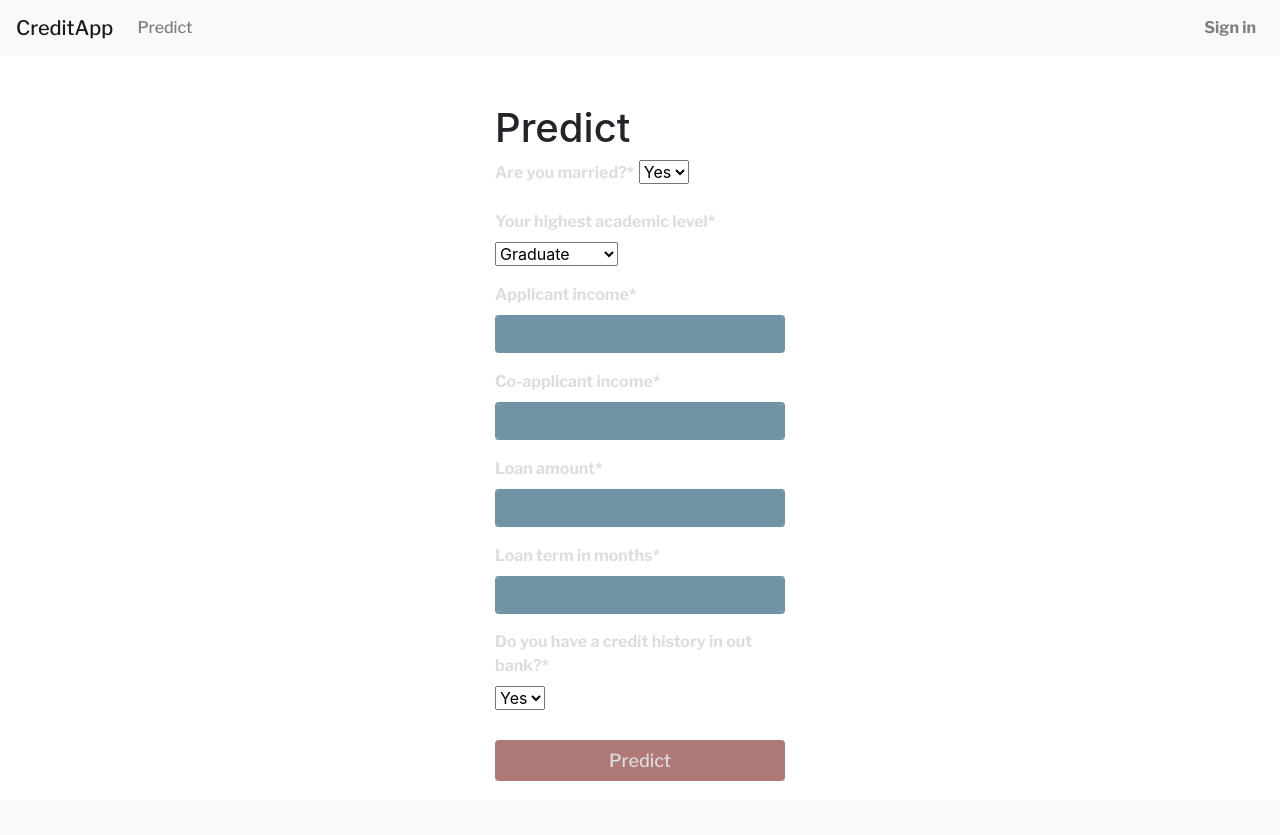
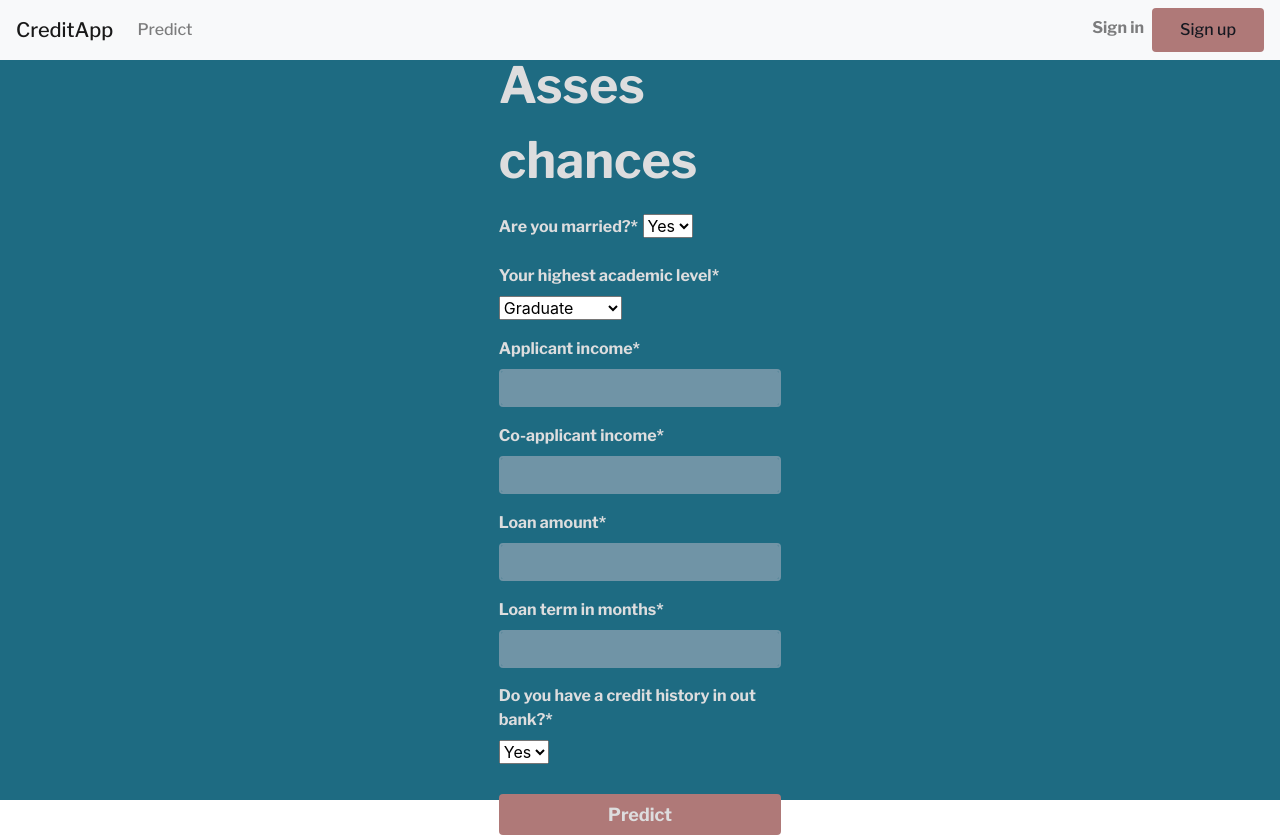
Before and after one commit to infoshareacademy/jpydzr2-syntaxerror-django, a Django app: page /predict/ in a window 1280 px wide. Before the commit the page ends 781 px from the top, so only its background shows below. Run offline with Django 3.2, Linux system fonts and the light colour scheme; some libraries are stand-ins or nearby versions.

Commit message:
dalsze stylowanie i zmiany w divach

```diff
--- a/syntaxerror_project/static/css/styles.css
+++ b/syntaxerror_project/static/css/styles.css
@@ -34,6 +34,7 @@ label {
     margin-left: 80px;
 }
 
+/* Form styles */
 .form-control {
     border: 2px solid #7094A6;
     background-color: #7094A6;
@@ -53,17 +54,36 @@ label {
     color: #DDDDDE;
   }
 
-.btn{
+.btn {
     margin-top: 30px;
     display: block;
     width: 100%;
     background-color: #AF7978;
     font-family: 'Libre Franklin', sans-serif;
+    font-weight: 800;
     font-size: 18px;
     color: #DDDDDE;
+}
+
+.signup-btn {
+    background-color: #AF7978;
+    border: none;
+    border-radius: 4px;
+    color: white;
+    padding: 10px 28px;
+    text-align: center;
+    text-decoration: none;
+    display: inline-block;
+    font-size: 16px;
 }
 
 a:link, a:visited, a:hover {
     font-family: 'Libre Franklin', sans-serif;
     color: #151820;
 }
+
+.navbar {
+    position: absolute;
+    top: 0px;
+    width: 100%;
+}
--- a/syntaxerror_project/templates/accounts/register.html
+++ b/syntaxerror_project/templates/accounts/register.html
@@ -20,7 +20,7 @@
                 </div>
             </div>
 
-            <div id="register-img-div" class="col my-auto d-sm-none d-lg-block">
+            <div id="register-img-div" class="col my-auto d-none d-lg-block">
                 {% load static %}
                 <img src="{% static "images/login.png" %}" alt="login">
             </div>
--- a/syntaxerror_project/templates/predictions/loan_requests.html
+++ b/syntaxerror_project/templates/predictions/loan_requests.html
@@ -3,7 +3,7 @@
 
 {% block content %}
 {% include 'predictions/navbar.html' %}
-    <div class="container-fluid pt-3">
+    <div class="container-fluid pt-5">
     <table id="results_table" class="table table-striped table-bordered">
         <thead>
         <tr>
--- a/syntaxerror_project/templates/predictions/navbar.html
+++ b/syntaxerror_project/templates/predictions/navbar.html
@@ -1,4 +1,4 @@
-<nav class="navbar navbar-expand-lg navbar-light bg-light">
+<nav class="navbar navbar-expand-lg navbar-light bg-light sticky-top">
     <a class="navbar-brand" href={% url "account:dashboard" %}>CreditApp</a>
     <button class="navbar-toggler" type="button" data-toggle="collapse" data-target="#navbarNav"
             aria-controls="navbarNav" aria-expanded="false" aria-label="Toggle navigation">
@@ -23,6 +23,11 @@
                     <a class="nav-link text-black font-weight-bold" href={% url "account:login" %}>Sign in</a>
                 {% endif %}
             </li>
+            <li class="nav-item text-white">
+                {% if request.user.is_anonymous %}
+                    <a class="signup-btn" href={% url "account:register" %}>Sign up</a>
+                {% endif %}
+            </li>
         </ul>
     </div>
 </nav>
--- a/syntaxerror_project/templates/predictions/predict.html
+++ b/syntaxerror_project/templates/predictions/predict.html
@@ -4,8 +4,9 @@
 
 {% block content %}
     {% include 'predictions/navbar.html' %}
-    <div class="container col-md-3 pt-5">
-        <h1>Predict</h1>
+    <div class="container-fluid vh-100">
+        <div class="container col-lg-3 pt-5">
+            <p id="signing-header">Asses chances</p>
             <form method="POST" class="form-group">
                 {% csrf_token %}
                 {{ form|crispy }}
@@ -20,5 +21,6 @@
                 {% endfor %}
             {% endif %}
         </div>
+    </div>
 
 {% endblock %}
--- a/syntaxerror_project/templates/registration/login.html
+++ b/syntaxerror_project/templates/registration/login.html
@@ -20,7 +20,7 @@
                 </div>
             </div>
 
-            <div id="register-img-div" class="col my-auto d-sm-none d-lg-block">
+            <div id="register-img-div" class="col my-auto d-none d-lg-block">
                 {% load static %}
                 <img src="{% static "images/login.png" %}" alt="login">
             </div>
```
Lines whose indentation alone changed are shown as unchanged.
